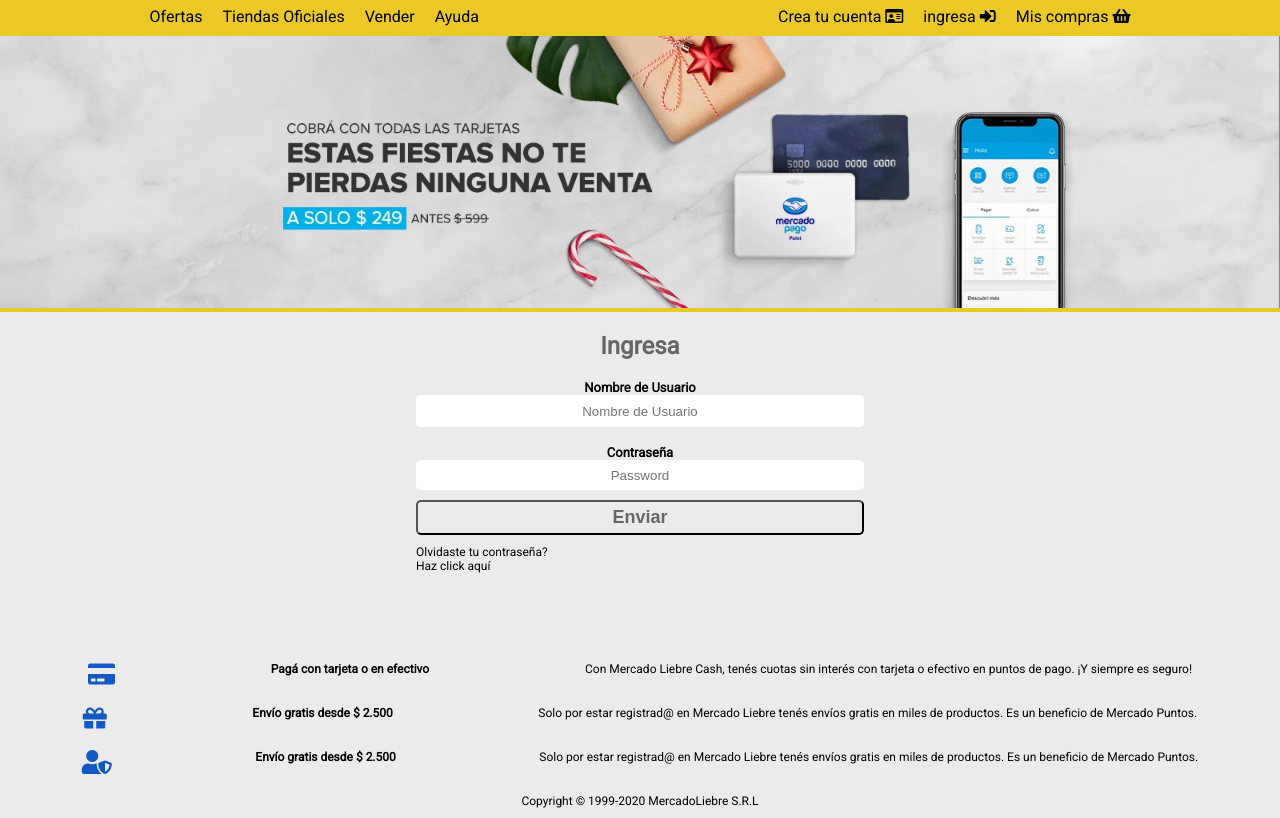
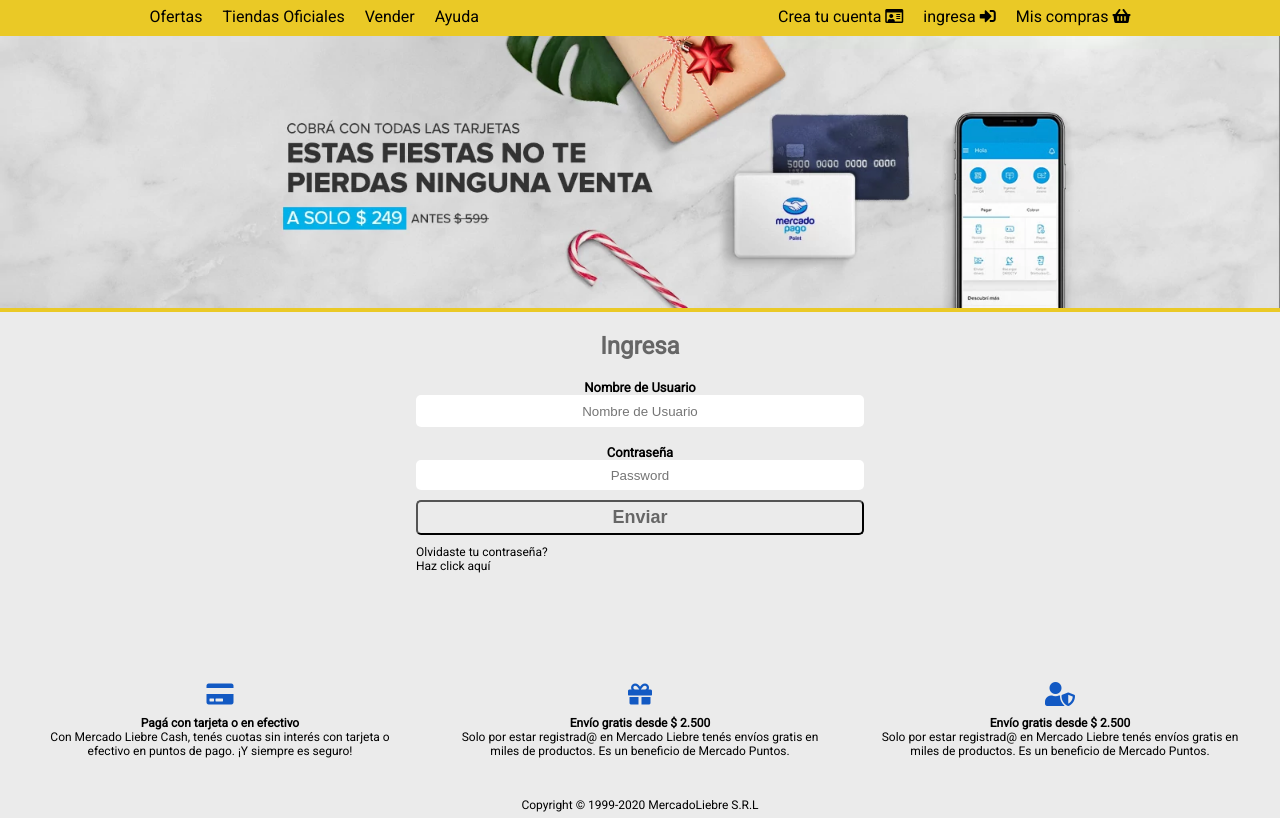
Before and after one commit to fernandojbcba/mercadoliebre, a website: page views/login.html in a window 1280 px wide. Shown: the part 95-913 px from the top of the page. Drawn offline with Linux system fonts and the light colour scheme.

Commit message:
creo que esta todo

```diff
--- a/public/css/styles.css
+++ b/public/css/styles.css
@@ -174,8 +174,11 @@
 footer{
   font-family: 'Roboto', sans-serif;
   font-size: 12px;
-  text-align: center;
+
   margin-top: 30px;
+  display: flex;
+  flex-direction: column;
+  align-items: center;
 }
 .icon{
   font-size: 3em;
--- a/views/login.html
+++ b/views/login.html
@@ -110,33 +110,37 @@
     </main>
 
     <footer>
-      <section class="content-footer">
+      <div class="content-footer">
+        <div class="item">
           <i class="fas fa-credit-card"></i>
           <h4>Pagá con tarjeta o en efectivo</h4>
           <p class="cuerpos-textos">
             Con Mercado Liebre Cash, tenés cuotas sin interés con tarjeta o
             efectivo en puntos de pago. ¡Y siempre es seguro!
           </p>
-      </section>
-      <section class="content-footer">
+        </div>
+
+        <div class="item">
           <i class="fas fa-gift"></i>
           <h4>Envío gratis desde $ 2.500</h4>
           <p class="cuerpos-textos">
             Solo por estar registrad@ en Mercado Liebre tenés envíos gratis en
             miles de productos. Es un beneficio de Mercado Puntos.
           </p>
-      </section>
-      <section class="content-footer">
+        </div>
+
+        <div class="item">
           <i class="fas fa-user-shield"></i>
           <h4>Envío gratis desde $ 2.500</h4>
           <p class="cuerpos-textos">
             Solo por estar registrad@ en Mercado Liebre tenés envíos gratis en
             miles de productos. Es un beneficio de Mercado Puntos.
           </p>
-      </section>
-      <section class="content-footer">
-        <p class="cuerpos-textos">Copyright © 1999-2020 MercadoLiebre S.R.L</p>
-      </section>
+        </div>
+      </div>
+      <div>
+        <p id="p1">Copyright © 1999-2020 MercadoLiebre S.R.L</p>
+      </div>
     </footer>
   </body>
 </html>
```
Also changed, not shown: views/home.html (+4 -8 lines), views/register.html (+13 -9 lines). Lines whose indentation alone changed are shown as unchanged.
